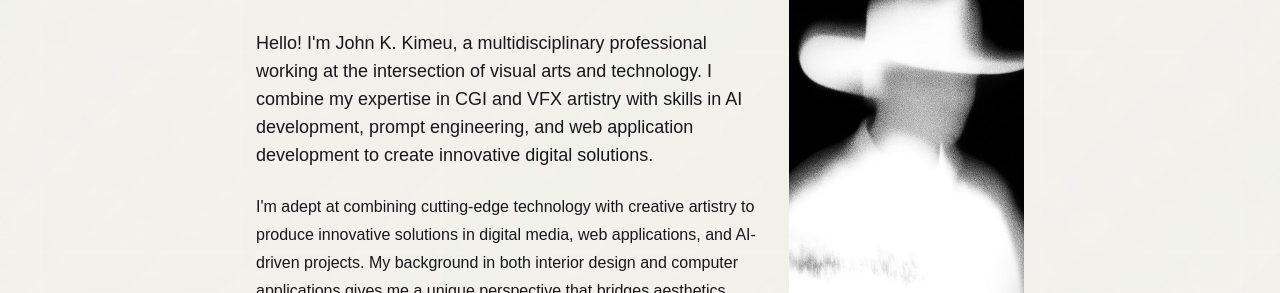
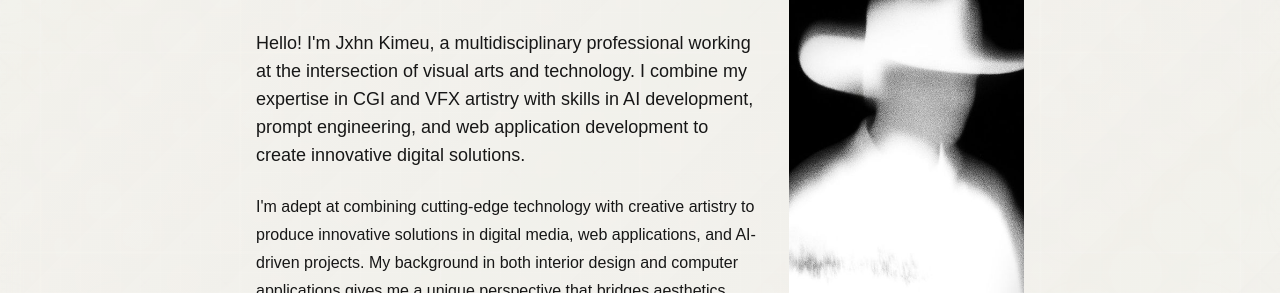
Before and after one commit to Jhny23/My-Portfolio, an Astro site in the folder My-Portfolio-Resume-Astro-main/: page /about in a window 1280 px wide. Shown: the part 507-800 px from the top of the page. Built offline with nearby package versions, Linux system fonts and the light colour scheme; Astro itself is replaced by a stand-in of ours; a web font is replaced by a local one.

Commit message:
Update about.mdx

```diff
--- a/My-Portfolio-Resume-Astro-main/src/content/pages/about.mdx
+++ b/My-Portfolio-Resume-Astro-main/src/content/pages/about.mdx
@@ -18,7 +18,7 @@ import RemixIcon from '../../components/RemixIcon.astro';
     <h2 className="text-2xl font-serif italic mb-4">John K. Kimeu - Design Artist & Developer</h2>
 
     <div className="prose prose-slate dark:prose-invert">
-      <p className="text-lg"><strong>Hello!</strong> I'm John K. Kimeu, a multidisciplinary professional working at the intersection of visual arts and technology. I combine my expertise in CGI and VFX artistry with skills in AI development, prompt engineering, and web application development to create innovative digital solutions.</p>
+      <p className="text-lg"><strong>Hello!</strong> I'm Jxhn Kimeu, a multidisciplinary professional working at the intersection of visual arts and technology. I combine my expertise in CGI and VFX artistry with skills in AI development, prompt engineering, and web application development to create innovative digital solutions.</p>
 
       <p>I'm adept at combining cutting-edge technology with creative artistry to produce innovative solutions in digital media, web applications, and AI-driven projects. My background in both interior design and computer applications gives me a unique perspective that bridges aesthetics and functionality.</p>
     </div>
```
